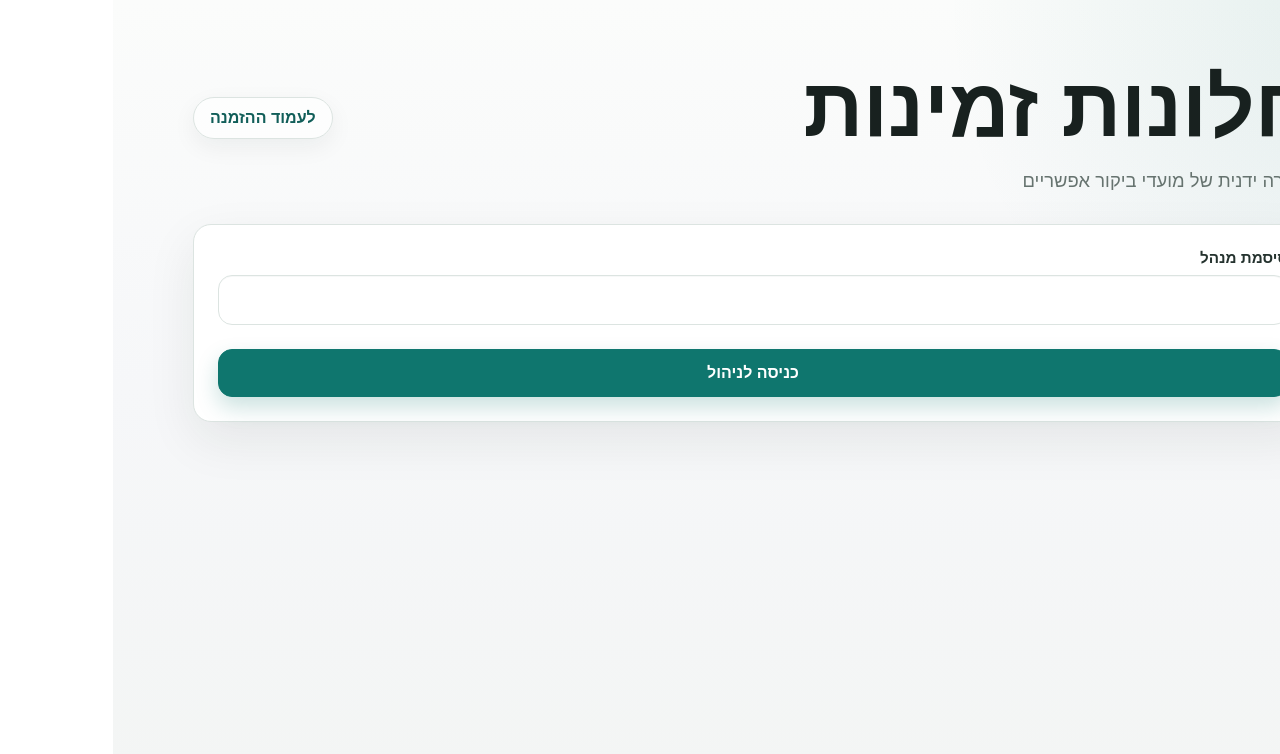
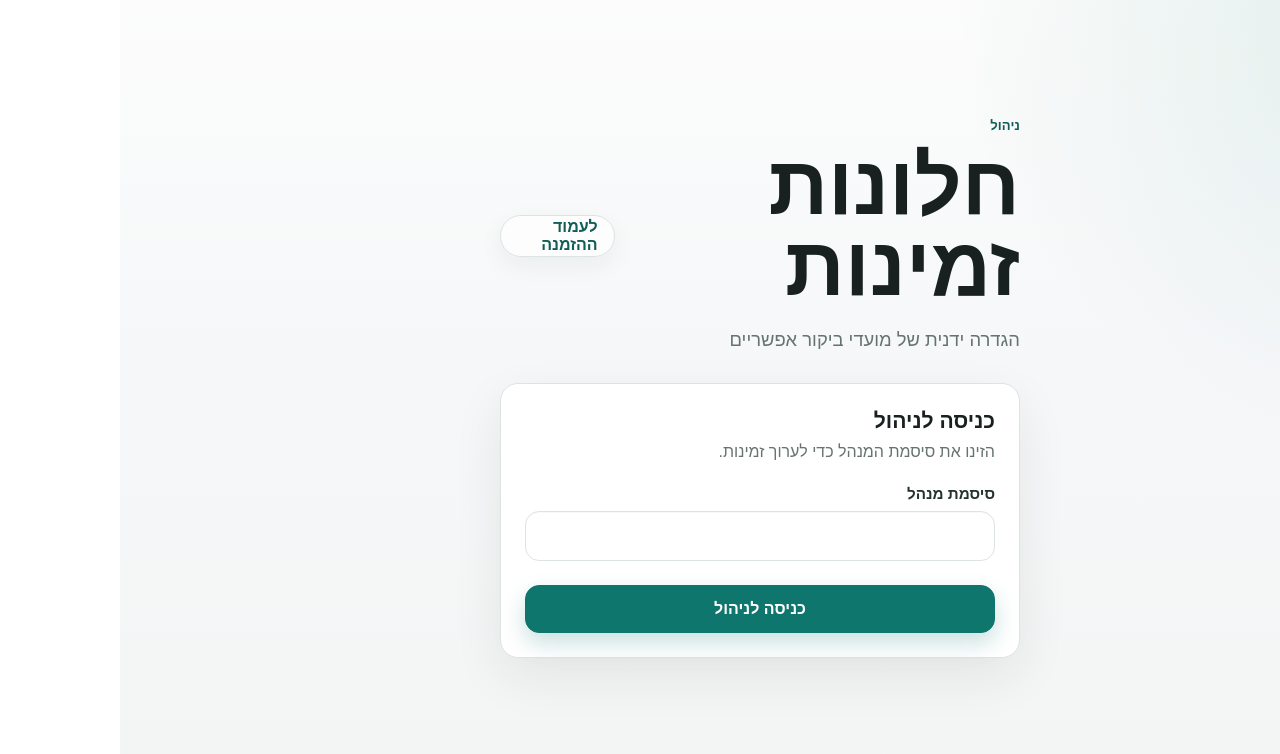
Before and after one commit to DolevZ/flat-visit-scheduler, a Next.js app: page /admin in a window 1280 px wide. Shown: the top 754 px of the page. Built offline with nearby package versions, Linux system fonts and the light colour scheme.

Commit message:
Update AdminPage.js

```diff
--- a/components/AdminPage.js
+++ b/components/AdminPage.js
@@ -160,8 +160,8 @@ export default function AdminPage() {
   }
 
   return (
-    <main className="page">
-      <div className="topbar">
+    <main className={`page admin-page ${!isUnlocked ? "login-page" : ""}`}>
+      <div className="topbar admin-topbar">
         <div>
           <p className="eyebrow">ניהול</p>
           <h1>חלונות זמינות</h1>
@@ -171,7 +171,11 @@ export default function AdminPage() {
       </div>
 
       {!isUnlocked ? (
-        <form className="panel" onSubmit={handleLogin}>
+        <form className="panel login-card" onSubmit={handleLogin}>
+          <div className="panel-heading">
+            <h2>כניסה לניהול</h2>
+            <p>הזינו את סיסמת המנהל כדי לערוך זמינות.</p>
+          </div>
           <div className="field">
             <label htmlFor="admin-password">סיסמת מנהל</label>
             <input
@@ -191,8 +195,11 @@ export default function AdminPage() {
         </form>
       ) : (
         <section className="admin-grid">
-          <form className="panel" onSubmit={handleSubmit}>
-            <h2>{editingId ? "עריכת חלון זמינות" : "יצירת חלון זמינות"}</h2>
+          <form className="panel admin-form" onSubmit={handleSubmit}>
+            <div className="panel-heading">
+              <h2>{editingId ? "עריכת חלון זמינות" : "יצירת חלון זמינות"}</h2>
+              <p>בחרו תאריך, טווח שעות ומשך ביקור.</p>
+            </div>
             <div className="stack">
               <div className="field">
                 <label htmlFor="date">תאריך</label>
@@ -268,14 +275,23 @@ export default function AdminPage() {
             </div>
           </form>
 
-          <div className="panel">
-            <h2>חלונות קיימים</h2>
+          <div className="panel windows-panel">
+            <div className="panel-heading">
+              <h2>חלונות קיימים</h2>
+              <p>{windows.length} חלונות זמינות מוגדרים</p>
+            </div>
             <div className="window-list">
               {windows.length === 0 ? (
-                <div className="notice">עוד אין חלונות זמינות.</div>
+                <div className="notice state-card empty-state">
+                  <strong>עוד אין חלונות זמינות</strong>
+                  <span>צרו חלון ראשון כדי להציג מועדים בעמוד ההזמנה.</span>
+                </div>
               ) : null}
               {windows.map((window) => (
-                <article className="window-row" key={window.id}>
+                <article
+                  className={`window-row ${window.is_active ? "is-active" : "is-inactive"}`}
+                  key={window.id}
+                >
                   <div className="window-summary">
                     <div>
                       <h3>{window.date}</h3>
@@ -285,7 +301,9 @@ export default function AdminPage() {
                         {window.slot_duration_minutes} דקות
                       </p>
                     </div>
-                    <span className="badge">{window.is_active ? "פעיל" : "כבוי"}</span>
+                    <span className={`badge ${window.is_active ? "active" : "inactive"}`}>
+                      {window.is_active ? "פעיל" : "כבוי"}
+                    </span>
                   </div>
                   <div className="window-actions">
                     <button
```
